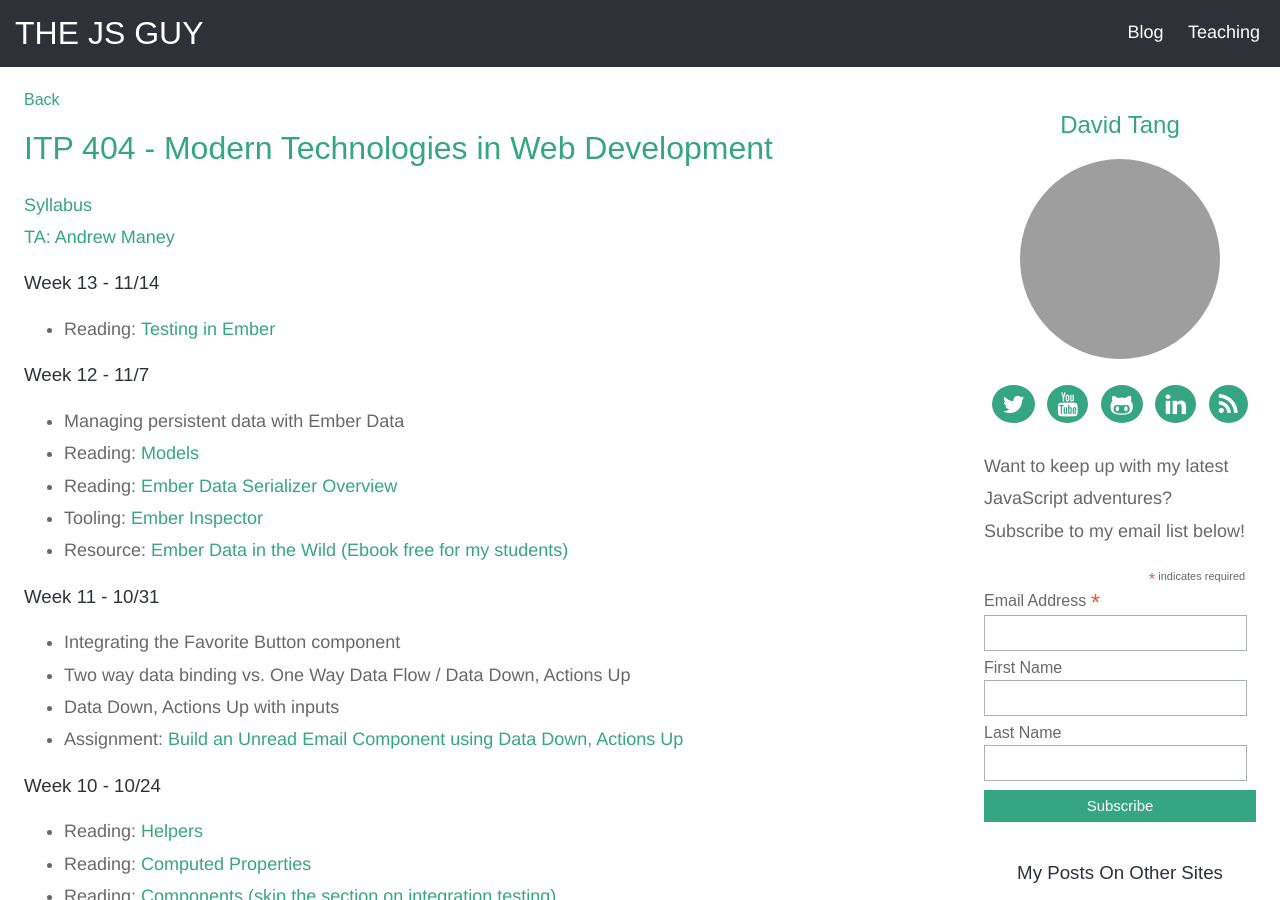
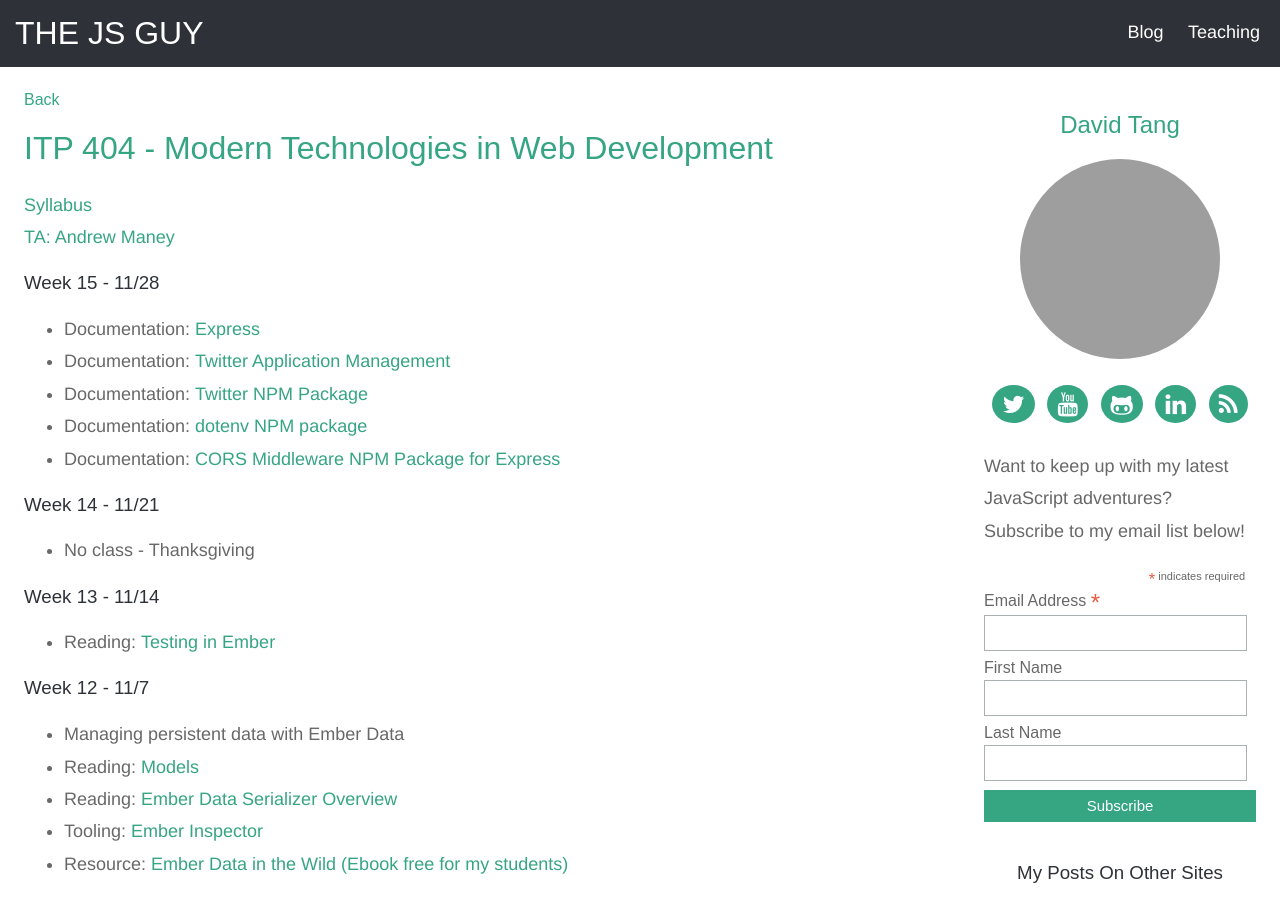
Before and after one commit to iamdtang/skaterdav85.github.io, a Jekyll site: the page built from itp-404/fall-2017.html, in a window 1280 px wide and 900 px high. Built offline with Jekyll 4.4.1, drawn with Linux system fonts in a browser that asks for light colours; nearby versions of some CDN libraries; grey boxes are pictures that could not be loaded.

Commit message:
Update fall-2017.html

```diff
--- a/itp-404/fall-2017.html
+++ b/itp-404/fall-2017.html
@@ -12,6 +12,20 @@ layout: default
   <li>
     <a href="mailto:amaney@usc.edu">TA: Andrew Maney</a>
   </li>
+</ul>
+
+<h3>Week 15 - 11/28</h3>
+<ul>
+  <li>Documentation: <a href="https://expressjs.com/" target="_blank">Express</a></li>
+  <li>Documentation: <a href="https://apps.twitter.com" target="_blank">Twitter Application Management</a></li>
+  <li>Documentation: <a href="https://www.npmjs.com/package/twitter" target="_blank">Twitter NPM Package</a></li>
+  <li>Documentation: <a href="https://www.npmjs.com/package/dotenv" target="_blank">dotenv NPM package</a></li>
+  <li>Documentation: <a href="https://www.npmjs.com/package/cors" target="_blank">CORS Middleware NPM Package for Express</a></li>
+</ul>
+
+<h3>Week 14 - 11/21</h3>
+<ul>
+  <li>No class - Thanksgiving</li>
 </ul>
 
 <h3>Week 13 - 11/14</h3>
```
